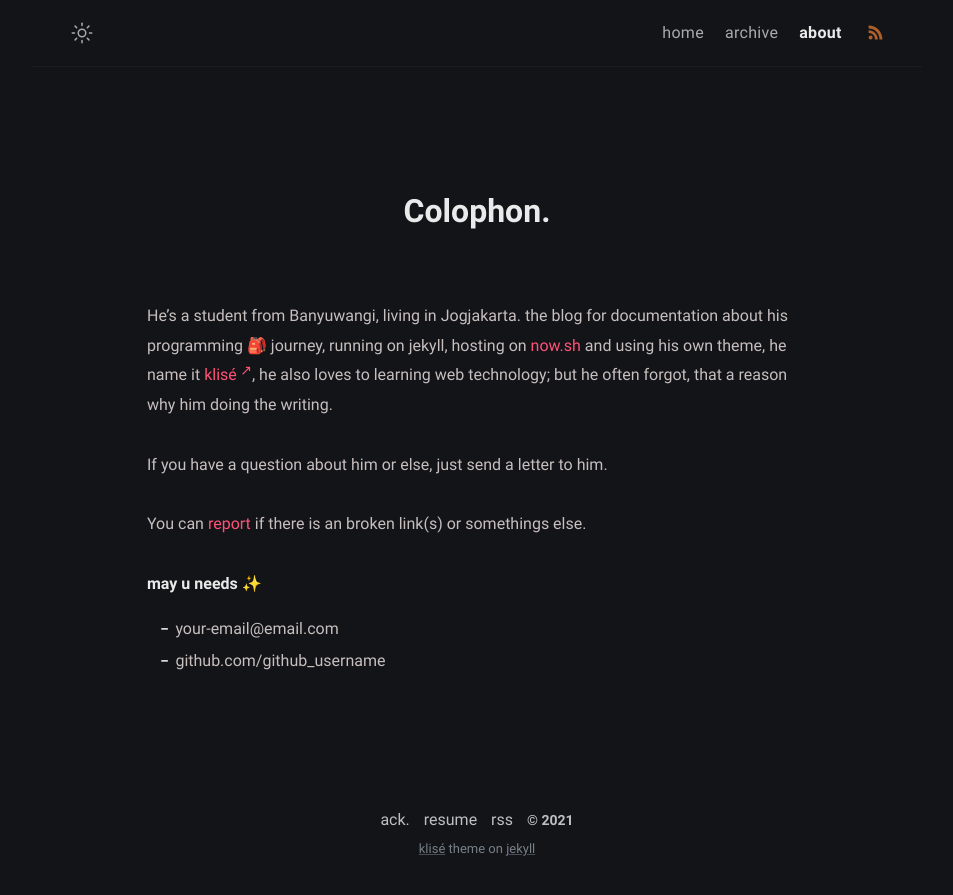
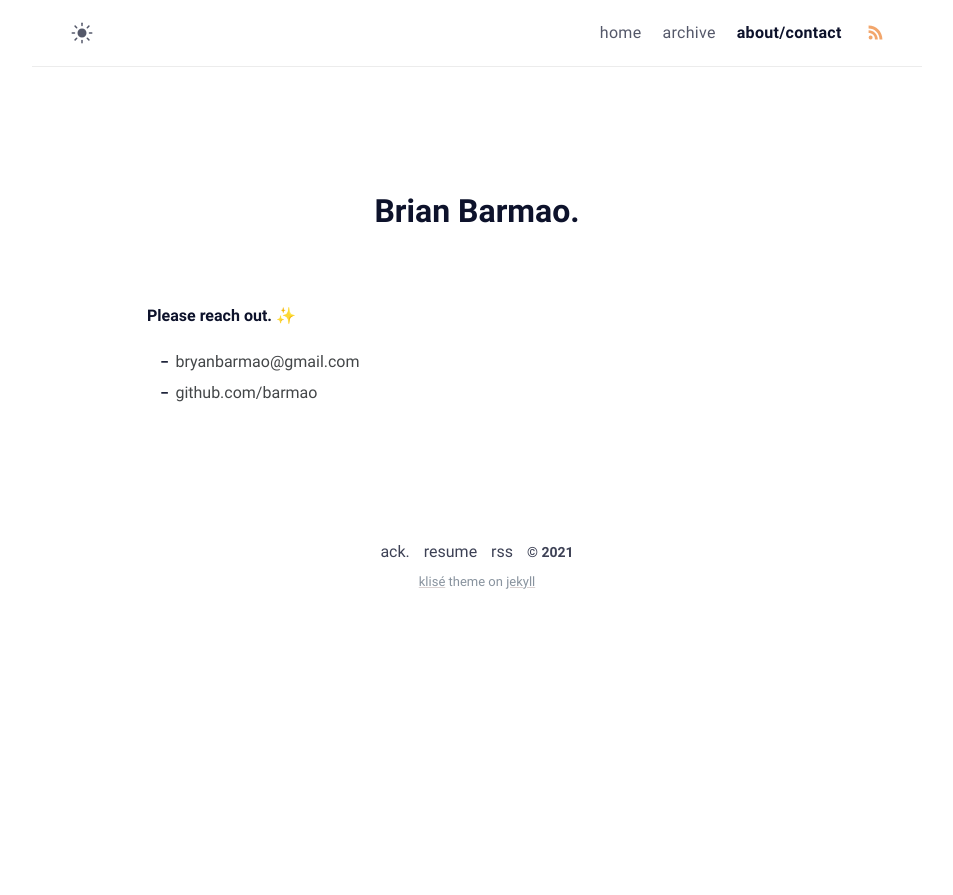
Before and after one commit to barmao/barmao.github.io, a Jekyll site: the page built from about.md, in a window 1280 px wide. Shown: the top 895 px of the page, without its empty margins (163-1116 px from the left). Built offline with Jekyll 4.4.1, drawn with Linux system fonts in a browser that asks for light colours.

Commit message:
update site details
started customising the site

```diff
--- a/_config.yml
+++ b/_config.yml
@@ -6,24 +6,24 @@ description: >- # site description
 lang: en-US # default lang
 timezone: Asia/Jakarta # set your timezone
 image: assets/img/ogp.png # This image used for Open Graph more info https://ogp.me/
-repo: https://github.com/piharpi/jekyll-klise # site repo [optional]
-mode: dark # default theme "dark" | "light"
+repo: https://github.com/barmao/barmao.github.io # site repo [optional]
+mode: light # default theme "dark" | "light"
 
 # Profile settings
 author:
-  name: Jekyll Klisé # author name
+  name: Brian Barmao # author name
   bio: >- # tell to the world
-    The minimalist Jekyll theme, light and dark mode support, for running a personal site and blog,
-    meet Klisé theme at <a href="https://github.com/piharpi/jekyll-klise" target="_blank" rel="noopener">@github</a>.
-  username: username # general username
-  github: github_username # github username
-  twitter: twitter_username # twitter username
+    I'm Brian Barmao. I'm a software developer and writer who specializes in modern development with
+    C#, .NET, Azure, and other topics.
+  username: barmao # general username
+  github: barmao # github username
+  twitter: _barmao # twitter username
   facebook: facebook_username # facebook username
-  email: your-email@email.com # email adress
+  email: bryanbarmao@gmail.com # email adress
   avatar: /assets/img/avatar.jpg # change with your own avatar
 
 # URL settings
-url: "https://klise.now.sh" #
+url: "https://barmao.github.io" #
 baseurl:
 permalink: /:title/
 google_analytics: # leave it blank if not wish
--- a/_data/menus.yml
+++ b/_data/menus.yml
@@ -6,7 +6,7 @@
   url: /archive/
   external: false
 
-- title: about
+- title: about/contact
   url: /about/
   external: false # set true if you using external link, see below
 
--- a/about.md
+++ b/about.md
@@ -1,18 +1,12 @@
 ---
-title: Colophon
+title: Brian Barmao
 permalink: /about/
 layout: page
-excerpt: Hello peeps, I'm student of computer science from Banyuwangi, living in Jogjakarta. This blog for documentation about my programming journey, running on jekyll, hosting on netlify and using my own simple theme.
+excerpt: Hello peeps.
 comments: false
 ---
 
-He's a student from Banyuwangi, living in Jogjakarta. the blog for documentation about his programming 🎒 journey, running on jekyll, hosting on [now.sh](http://now.sh) and using his own theme, he name it <a href="https://github.com/piharpi/jekyll-klise" target="_blank" rel="noopener">klisé</a>, he also loves to learning web technology; but he often forgot, that a reason why him doing the writing.
-
-If you have a question about him or else, just send a letter to him.
-
-You can [report](http://github.com/piharpi/jekyll-klise/issues/new) if there is an broken link(s) or somethings else.
-
-**may u needs ✨**
+**Please reach out. ✨**
 
 - {{ site.author.email }}
 - github.com/{{ site.author.github }}
```
Also changed, not shown: _posts/welcome-to-jekyll/2020-08-29-welcome-to-jekyll.md (+1 -1 lines), README.md.
